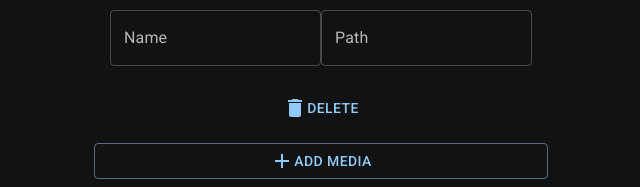
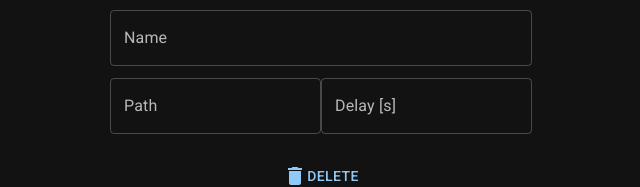
Before and after one commit to Arciiix/Videove, a React (Create React App) app in the folder web/: page /newProject in a window 1280 px wide. Shown: the part 635-822 px from the top of the page, without its empty margins (319-959 px from the left). Built offline with nearby package versions, Linux system fonts and the light colour scheme; what obs-websocket-js would draw is missing.

Commit message:
Add media delay

```diff
--- a/web/src/components/ProjectForm/ProjectForm.tsx
+++ b/web/src/components/ProjectForm/ProjectForm.tsx
@@ -31,6 +31,7 @@ import {
   getIconForMediaType,
   getNewMediaObjForType,
 } from "../../utils/mediaTypeUtils";
+import numericInputRegexp from "../../utils/numericInputRegex";
 import useConfirm from "../ConfirmationDialog/useConfirm";
 import styles from "./ProjectForm.module.css";
 
@@ -45,7 +46,7 @@ function ProjectForm({ originalProject }: IProjectFormProps) {
       number: 1,
       name: "",
       type: MediaTypes.LOCAL,
-      media: new LocalMedia(""),
+      media: new LocalMedia("", 0),
     },
   ]);
 
@@ -158,6 +159,7 @@ function ProjectForm({ originalProject }: IProjectFormProps) {
 
                   updateMedia(e, newMedia);
                 }}
+                fullWidth
                 margin="dense"
               />
 
@@ -173,11 +175,13 @@ function ProjectForm({ originalProject }: IProjectFormProps) {
 
                     updateMedia(e, newMedia);
                   }}
+                  fullWidth
                   margin="dense"
                 />
               )}
 
               {(e.type === MediaTypes.LOCAL || e.type === MediaTypes.AUDIO) && (
+                <div>
                   <TextField
                     className={styles.input}
                     variant="outlined"
@@ -191,6 +195,30 @@ function ProjectForm({ originalProject }: IProjectFormProps) {
                     }}
                     margin="dense"
                   />
+                  <TextField
+                    className={styles.input}
+                    variant="outlined"
+                    label="Delay [s]"
+                    value={(e.media as LocalMedia).delayStringHelper}
+                    onChange={(elem) => {
+                      if (!numericInputRegexp.test(elem.target.value)) return;
+                      let newValue = elem.target.value;
+                      if (isNaN(parseFloat(newValue))) {
+                        newValue = "0";
+                      }
+                      const newMedia = e;
+                      (e.media as LocalMedia).delayStringHelper = newValue;
+                      //If the next character is a dot, don't change the current value (user wills to write the decimal part of the number)
+                      //Otherwise, parse the value of the input as float and update it in the media object
+                      if (newValue.slice(-1) !== ".") {
+                        (e.media as LocalMedia).delay = parseFloat(newValue);
+                      }
+
+                      updateMedia(e, newMedia);
+                    }}
+                    margin="dense"
+                  />
+                </div>
               )}
             </ListItemText>
 
@@ -286,7 +314,7 @@ function ProjectForm({ originalProject }: IProjectFormProps) {
             number: media.length + 1,
             name: "",
             type: MediaTypes.LOCAL,
-            media: new LocalMedia(""),
+            media: new LocalMedia("", 0),
           };
 
           setMedia([...media, newMedia]);
--- a/web/src/types/Media.type.ts
+++ b/web/src/types/Media.type.ts
@@ -19,10 +19,13 @@ class Media {}
 
 class LocalMedia extends Media {
   path: string;
+  delay: number;
+  delayStringHelper?: string;
 
-  constructor(path: string) {
+  constructor(path: string, delay: number) {
     super();
     this.path = path;
+    this.delay = delay;
   }
 }
 
--- a/web/src/utils/mediaTypeUtils.tsx
+++ b/web/src/utils/mediaTypeUtils.tsx
@@ -33,11 +33,11 @@ function getNewMediaObjForType(mediaType: MediaTypes): Media {
     case MediaTypes.DROIDCAM:
       return new DroidCam("");
     case MediaTypes.LOCAL:
-      return new LocalMedia("");
+      return new LocalMedia("", 0);
     case MediaTypes.CUSTOM:
       return new CustomMedia();
     case MediaTypes.AUDIO:
-      return new AudioMedia("");
+      return new AudioMedia("", 0);
     default:
       return new CustomMedia();
   }
--- /dev/null
+++ b/web/src/utils/numericInputRegex.ts
@@ -0,0 +1,3 @@
+const numericInputRegexp = /^\d*\.?\d*$/;
+
+export default numericInputRegexp;
```
Lines whose indentation alone changed are shown as unchanged.
